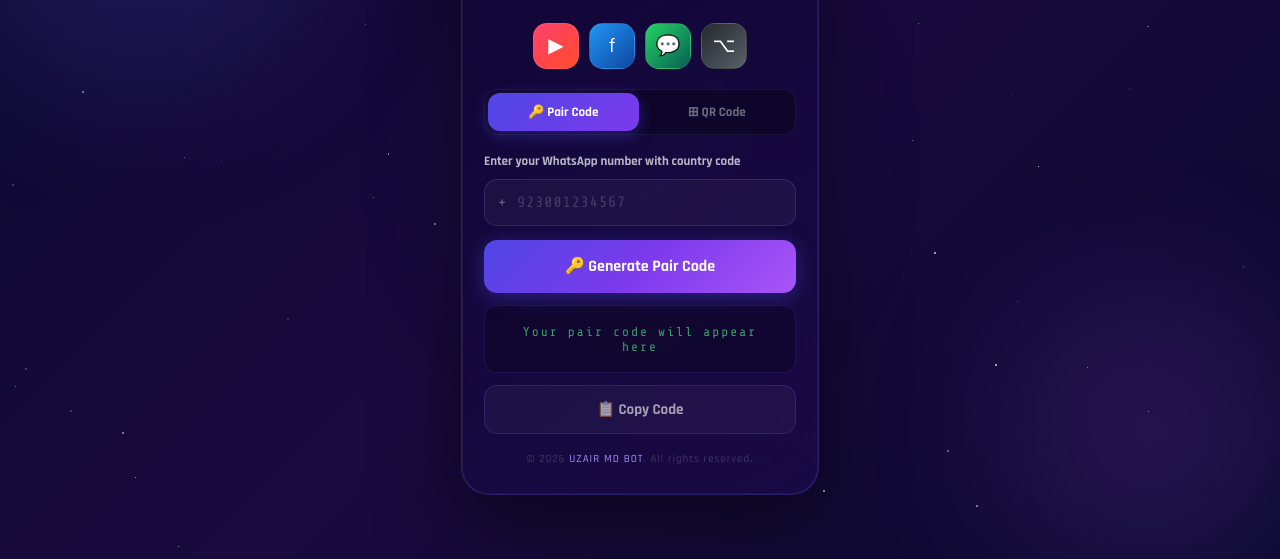
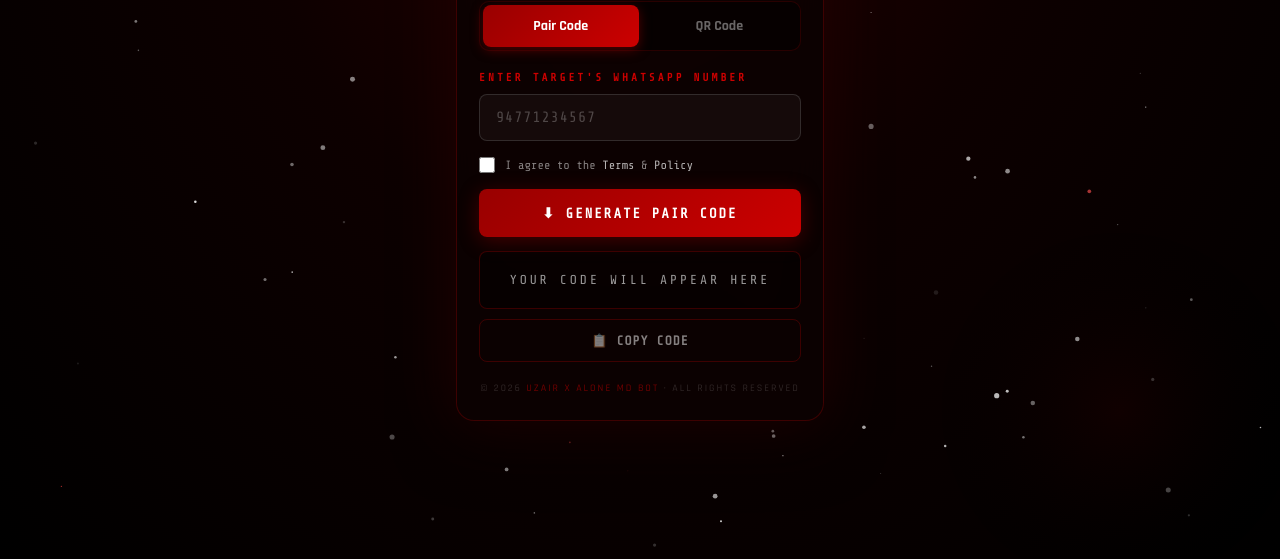
Before and after one commit to u498229-hash/UZAIR-MD-BOT, a website: page public/index.html in a window 1280 px wide. Shown: the part 241-800 px from the top of the page. Drawn offline with nearby package versions, Linux system fonts and the light colour scheme.

Commit message:
Add files via upload

```diff
--- a/public/index.html
+++ b/public/index.html
@@ -7,126 +7,415 @@
 <link href="https://fonts.googleapis.com/css2?family=Orbitron:wght@400;700;900&family=Rajdhani:wght@500;600;700&family=Share+Tech+Mono&display=swap" rel="stylesheet"/>
 <style>
 *{box-sizing:border-box;margin:0;padding:0}
-body{font-family:'Rajdhani',sans-serif;min-height:100vh;display:flex;align-items:center;justify-content:center;background:linear-gradient(135deg,#0a0a2e 0%,#1a0a3e 50%,#0a0a2e 100%);overflow-x:hidden}
-.bg{position:fixed;inset:0;z-index:0;pointer-events:none;overflow:hidden}
-.circle{position:absolute;border-radius:50%;filter:blur(80px);opacity:.15}
-.c1{width:400px;height:400px;background:#6c63ff;top:-100px;left:-100px;animation:move1 8s ease-in-out infinite alternate}
-.c2{width:300px;height:300px;background:#a855f7;bottom:-50px;right:-50px;animation:move2 6s ease-in-out infinite alternate}
-.c3{width:200px;height:200px;background:#3b82f6;top:50%;left:50%;animation:move3 10s ease-in-out infinite alternate}
-@keyframes move1{from{transform:translate(0,0)}to{transform:translate(50px,50px)}}
-@keyframes move2{from{transform:translate(0,0)}to{transform:translate(-30px,-30px)}}
-@keyframes move3{from{transform:translate(-50%,-50%) scale(1)}to{transform:translate(-50%,-50%) scale(1.5)}}
-.star{position:absolute;border-radius:50%;background:#fff;animation:twinkle linear infinite}
-@keyframes twinkle{0%,100%{opacity:0}50%{opacity:.8}}
-.container{position:relative;z-index:1;width:100%;max-width:390px;padding:16px}
-.card{width:100%;background:linear-gradient(145deg,rgba(15,5,50,.85),rgba(25,10,70,.9));border:1px solid rgba(108,99,255,.25);border-radius:28px;padding:28px 22px;backdrop-filter:blur(30px);box-shadow:0 25px 80px rgba(0,0,0,.5),0 0 0 1px rgba(255,255,255,.05) inset}
-.bot-icon-wrap{width:90px;height:90px;border-radius:22px;background:linear-gradient(135deg,#4f46e5,#7c3aed,#a855f7);display:flex;align-items:center;justify-content:center;margin:0 auto 14px;font-size:45px;box-shadow:0 8px 32px rgba(124,58,237,.5);animation:float 3s ease-in-out infinite}
-@keyframes float{0%,100%{transform:translateY(0) rotate(-2deg)}50%{transform:translateY(-8px) rotate(2deg)}}
-.bot-name{font-family:'Orbitron',sans-serif;font-size:22px;font-weight:900;text-align:center;background:linear-gradient(90deg,#818cf8,#c084fc,#f472b6,#c084fc,#818cf8);background-size:300%;-webkit-background-clip:text;-webkit-text-fill-color:transparent;animation:shimmer 4s linear infinite;margin-bottom:4px;letter-spacing:2px}
-@keyframes shimmer{0%{background-position:0%}100%{background-position:300%}}
-.bot-sub{text-align:center;color:rgba(255,255,255,.45);font-size:12px;letter-spacing:3px;text-transform:uppercase;margin-bottom:20px}
-.social-row{display:flex;gap:10px;justify-content:center;margin-bottom:20px}
-.s-btn{width:46px;height:46px;border-radius:14px;display:flex;align-items:center;justify-content:center;cursor:pointer;transition:all .2s;border:1px solid rgba(255,255,255,.08);font-size:20px;text-decoration:none;color:#fff}
-.s-btn:hover{transform:translateY(-3px) scale(1.05)}
-.s-yt{background:linear-gradient(135deg,#ff416c,#ff4b2b)}
-.s-fb{background:linear-gradient(135deg,#2196f3,#0d47a1)}
-.s-wa{background:linear-gradient(135deg,#25d366,#075e54)}
-.s-gh{background:linear-gradient(135deg,#24292e,#586069)}
-.tabs{display:flex;background:rgba(0,0,0,.3);border:1px solid rgba(255,255,255,.06);border-radius:14px;padding:3px;margin-bottom:18px;gap:3px}
-.tab{flex:1;padding:11px 8px;text-align:center;border-radius:12px;cursor:pointer;font-size:13px;font-weight:700;transition:all .25s;color:rgba(255,255,255,.4);border:none;background:transparent;font-family:'Rajdhani',sans-serif;display:flex;align-items:center;justify-content:center;gap:6px}
-.tab.active{background:linear-gradient(135deg,#4f46e5,#7c3aed);color:#fff;box-shadow:0 4px 15px rgba(79,70,229,.4)}
-.field-label{font-size:13px;font-weight:700;color:rgba(255,255,255,.7);margin-bottom:10px}
-.input-wrap{position:relative;margin-bottom:14px}
-.prefix{position:absolute;left:14px;top:50%;transform:translateY(-50%);color:rgba(255,255,255,.35);font-family:'Share Tech Mono',monospace;font-size:15px;pointer-events:none}
-input[type=tel]{width:100%;background:rgba(255,255,255,.04);border:1.5px solid rgba(108,99,255,.25);border-radius:13px;padding:14px 14px 14px 32px;color:#fff;font-family:'Share Tech Mono',monospace;font-size:15px;outline:none;transition:all .2s;letter-spacing:1px}
-input[type=tel]:focus{border-color:#7c3aed;box-shadow:0 0 0 3px rgba(124,58,237,.15)}
-input[type=tel]::placeholder{color:rgba(255,255,255,.18)}
-.btn-gen{width:100%;padding:16px;background:linear-gradient(135deg,#4f46e5,#7c3aed,#a855f7);border:none;border-radius:13px;color:#fff;font-family:'Rajdhani',sans-serif;font-size:16px;font-weight:700;cursor:pointer;transition:all .25s;display:flex;align-items:center;justify-content:center;gap:10px;margin-bottom:12px;box-shadow:0 4px 20px rgba(79,70,229,.4)}
-.btn-gen:hover{transform:translateY(-2px);box-shadow:0 8px 30px rgba(79,70,229,.6)}
+body{
+  font-family:'Rajdhani',sans-serif;
+  min-height:100vh;
+  display:flex;
+  align-items:center;
+  justify-content:center;
+  background:radial-gradient(ellipse at top,#2a0000 0%,#0d0000 45%,#000 100%);
+  overflow:hidden;
+  position:relative;
+}
+
+/* ── Canvas background ── */
+#bgCanvas{position:fixed;inset:0;z-index:0;pointer-events:none}
+
+/* ── Floating snow/dust particles ── */
+.particle{
+  position:fixed;
+  border-radius:50%;
+  background:#fff;
+  pointer-events:none;
+  z-index:1;
+  animation:fall linear infinite;
+}
+@keyframes fall{
+  0%{transform:translateY(-10px) translateX(0);opacity:0}
+  10%{opacity:1}
+  90%{opacity:.6}
+  100%{transform:translateY(100vh) translateX(var(--dx));opacity:0}
+}
+
+/* ── Container ── */
+.container{
+  position:relative;
+  z-index:2;
+  width:100%;
+  max-width:400px;
+  padding:20px 16px;
+}
+
+/* ── CARD ── */
+.card{
+  background:rgba(12,2,2,0.88);
+  border:1px solid rgba(180,0,0,0.3);
+  border-radius:18px;
+  padding:30px 22px 26px;
+  backdrop-filter:blur(20px);
+  box-shadow:0 0 60px rgba(120,0,0,0.25), 0 20px 60px rgba(0,0,0,0.7);
+  position:relative;
+  overflow:hidden;
+}
+
+/* red glow edge top */
+.card::before{
+  content:'';
+  position:absolute;
+  top:0;left:0;right:0;height:2px;
+  background:linear-gradient(90deg,transparent,#cc0000 40%,#ff2222 60%,transparent);
+  box-shadow:0 0 12px #cc0000;
+}
+
+/* ── Bot Name ── */
+.bot-name{
+  font-family:'Rajdhani',sans-serif;
+  font-size:24px;
+  font-weight:700;
+  text-align:center;
+  color:#ff2222;
+  margin-bottom:6px;
+  letter-spacing:1px;
+  text-shadow:0 0 20px rgba(255,30,30,0.6);
+}
+
+/* ── Connect badge ── */
+.connect-badge{
+  text-align:center;
+  color:rgba(255,255,255,.75);
+  font-size:12px;
+  letter-spacing:4px;
+  text-transform:uppercase;
+  margin-bottom:22px;
+  font-family:'Share Tech Mono',monospace;
+}
+
+/* ── Tabs ── */
+.tabs{
+  display:flex;
+  background:rgba(0,0,0,.5);
+  border:1px solid rgba(180,0,0,.2);
+  border-radius:10px;
+  padding:3px;
+  margin-bottom:20px;
+  gap:3px;
+}
+.tab{
+  flex:1;padding:12px 8px;text-align:center;border-radius:8px;
+  cursor:pointer;font-size:14px;font-weight:700;
+  transition:all .25s;color:rgba(255,255,255,.4);
+  border:none;background:transparent;
+  font-family:'Rajdhani',sans-serif;
+}
+.tab.active{
+  background:linear-gradient(135deg,#990000,#cc0000);
+  color:#fff;
+  box-shadow:0 3px 12px rgba(150,0,0,.5);
+}
+
+/* ── Field label ── */
+.field-label{
+  font-size:11px;font-weight:700;
+  color:#cc0000;
+  margin-bottom:10px;
+  letter-spacing:3px;
+  text-transform:uppercase;
+  font-family:'Share Tech Mono',monospace;
+}
+
+/* ── Input ── */
+.input-wrap{position:relative;margin-bottom:16px}
+input[type=tel]{
+  width:100%;
+  background:rgba(255,255,255,.04);
+  border:1px solid rgba(120,120,120,.3);
+  border-radius:8px;
+  padding:14px 16px;
+  color:rgba(255,255,255,.7);
+  font-family:'Share Tech Mono',monospace;
+  font-size:15px;
+  outline:none;
+  transition:border-color .2s;
+  letter-spacing:1px;
+}
+input[type=tel]:focus{border-color:#cc0000}
+input[type=tel]::placeholder{color:rgba(255,255,255,.25)}
+
+/* ── Terms row ── */
+.terms-row{
+  display:flex;align-items:center;gap:10px;
+  margin-bottom:16px;
+  font-size:12px;
+  color:rgba(255,255,255,.5);
+  font-family:'Share Tech Mono',monospace;
+}
+.terms-row input[type=checkbox]{
+  width:16px;height:16px;
+  accent-color:#cc0000;
+  cursor:pointer;
+}
+.terms-row a{color:rgba(255,255,255,.7);text-decoration:none}
+.terms-row a:hover{color:#ff4444}
+
+/* ── Generate Button ── */
+.btn-gen{
+  width:100%;padding:16px;
+  background:linear-gradient(135deg,#990000,#cc0000);
+  border:none;border-radius:8px;
+  color:#fff;
+  font-family:'Share Tech Mono',monospace;
+  font-size:14px;font-weight:700;
+  cursor:pointer;transition:all .2s;
+  display:flex;align-items:center;justify-content:center;gap:10px;
+  margin-bottom:14px;
+  box-shadow:0 4px 20px rgba(150,0,0,.4);
+  letter-spacing:2px;
+  text-transform:uppercase;
+}
+.btn-gen:hover{transform:translateY(-2px);box-shadow:0 6px 25px rgba(200,0,0,.6)}
 .btn-gen:disabled{opacity:.5;cursor:not-allowed;transform:none}
-.code-display{width:100%;background:rgba(0,0,0,.25);border:1.5px solid rgba(108,99,255,.15);border-radius:13px;padding:18px;text-align:center;font-family:'Share Tech Mono',monospace;color:rgba(74,222,128,.7);font-size:13px;letter-spacing:2px;min-height:62px;display:flex;align-items:center;justify-content:center;margin-bottom:12px;transition:all .3s}
-.code-display.has-code{color:#a78bfa;border-color:#7c3aed;font-size:26px;letter-spacing:8px;font-weight:700;text-shadow:0 0 20px rgba(167,139,250,.5)}
-.btn-copy{width:100%;padding:14px;background:rgba(255,255,255,.04);border:1.5px solid rgba(108,99,255,.2);border-radius:13px;color:rgba(255,255,255,.6);font-family:'Rajdhani',sans-serif;font-size:15px;font-weight:700;cursor:pointer;transition:all .2s;display:flex;align-items:center;justify-content:center;gap:8px}
-.btn-copy:hover{background:rgba(124,58,237,.1);border-color:#7c3aed;color:#fff}
-.status-msg{margin-top:10px;padding:10px 14px;border-radius:11px;font-size:12px;display:none;text-align:center;font-family:'Share Tech Mono',monospace}
-.status-msg.error{background:rgba(239,68,68,.08);border:1px solid rgba(239,68,68,.2);color:#f87171;display:block}
-.status-msg.success{background:rgba(74,222,128,.08);border:1px solid rgba(74,222,128,.2);color:#4ade80;display:block}
-.status-msg.info{background:rgba(167,139,250,.08);border:1px solid rgba(167,139,250,.2);color:#a78bfa;display:block}
-.footer{margin-top:18px;text-align:center;color:rgba(255,255,255,.18);font-size:11px;letter-spacing:1px}
-.footer span{color:#a78bfa}
-.toast{display:none;position:fixed;bottom:28px;left:50%;transform:translateX(-50%);background:linear-gradient(135deg,#4f46e5,#7c3aed);color:#fff;font-weight:700;font-size:13px;padding:12px 28px;border-radius:50px;z-index:999;white-space:nowrap;box-shadow:0 8px 25px rgba(79,70,229,.5)}
+
+/* ── Code display ── */
+.code-display{
+  width:100%;
+  background:rgba(0,0,0,.4);
+  border:1.5px solid rgba(180,0,0,.3);
+  border-radius:8px;
+  padding:18px;
+  text-align:center;
+  font-family:'Share Tech Mono',monospace;
+  color:rgba(255,255,255,.6);
+  font-size:13px;
+  letter-spacing:3px;
+  min-height:58px;
+  display:flex;align-items:center;justify-content:center;
+  margin-bottom:0;
+  text-transform:uppercase;
+  transition:all .3s;
+}
+.code-display.has-code{
+  color:#ff6666;
+  border-color:#cc0000;
+  font-size:28px;
+  letter-spacing:8px;
+  font-weight:700;
+  text-shadow:0 0 20px rgba(255,80,80,.6);
+}
+
+/* ── Copy btn ── */
+.btn-copy{
+  width:100%;padding:13px;
+  background:transparent;
+  border:1.5px solid rgba(180,0,0,.3);
+  border-radius:8px;
+  color:rgba(255,255,255,.5);
+  font-family:'Share Tech Mono',monospace;
+  font-size:13px;font-weight:700;
+  cursor:pointer;transition:all .2s;
+  display:flex;align-items:center;justify-content:center;gap:8px;
+  margin-top:10px;
+  letter-spacing:1px;
+}
+.btn-copy:hover{border-color:#cc0000;color:#fff;background:rgba(120,0,0,.2)}
+
+/* ── Status ── */
+.status-msg{margin-top:12px;padding:10px 14px;border-radius:8px;font-size:11px;display:none;text-align:center;font-family:'Share Tech Mono',monospace;letter-spacing:1px}
+.status-msg.error{background:rgba(180,0,0,.1);border:1px solid rgba(180,0,0,.4);color:#ff5555;display:block}
+.status-msg.success{background:rgba(0,120,0,.08);border:1px solid rgba(0,150,0,.3);color:#55ff88;display:block}
+.status-msg.info{background:rgba(180,0,0,.08);border:1px solid rgba(180,0,0,.2);color:#ff9999;display:block}
+
+/* ── Footer ── */
+.footer{margin-top:20px;text-align:center;color:rgba(255,255,255,.15);font-size:10px;letter-spacing:2px;text-transform:uppercase}
+.footer span{color:rgba(180,0,0,.6)}
+
+/* toast */
+.toast{display:none;position:fixed;bottom:30px;left:50%;transform:translateX(-50%);background:linear-gradient(135deg,#800000,#cc0000);color:#fff;font-weight:700;font-size:13px;padding:12px 30px;border-radius:50px;z-index:999;white-space:nowrap;box-shadow:0 6px 20px rgba(150,0,0,.6);font-family:'Share Tech Mono',monospace;letter-spacing:1px}
 </style>
 </head>
 <body>
-<div class="bg" id="bg">
-  <div class="circle c1"></div>
-  <div class="circle c2"></div>
-  <div class="circle c3"></div>
-</div>
+
+<canvas id="bgCanvas"></canvas>
+
 <div class="container">
   <div class="card">
-    <div class="bot-icon-wrap">🤖</div>
-    <div class="bot-name">UZAIR MD BOT</div>
-    <div class="bot-sub">Link your WhatsApp device</div>
-    <div class="social-row">
-      <a class="s-btn s-yt" href="https://youtube.com" target="_blank">▶</a>
-      <a class="s-btn s-fb" href="https://facebook.com" target="_blank">f</a>
-      <a class="s-btn s-wa" href="https://whatsapp.com" target="_blank">💬</a>
-      <a class="s-btn s-gh" href="https://github.com" target="_blank">⌥</a>
+    <div class="bot-name">UZAIR X ALONE MD BOT</div>
+    <div class="connect-badge">CONNECT 100% FREE</div>
+
+    <div class="tabs">
+      <button class="tab active" onclick="switchTab('pair')">Pair Code</button>
+      <button class="tab" onclick="switchTab('qr')">QR Code</button>
     </div>
-    <div class="tabs">
-      <button class="tab active" onclick="switchTab('pair')">🔑 Pair Code</button>
-      <button class="tab" onclick="switchTab('qr')">⊞ QR Code</button>
-    </div>
+
     <div id="pairSection">
-      <div class="field-label">Enter your WhatsApp number with country code</div>
+      <div class="field-label">Enter Target's WhatsApp Number</div>
       <div class="input-wrap">
-        <span class="prefix">+</span>
-        <input type="tel" id="numberInput" placeholder="923001234567" maxlength="15" inputmode="numeric"/>
+        <input type="tel" id="numberInput" placeholder="94771234567" maxlength="15" inputmode="numeric"/>
       </div>
-      <button class="btn-gen" id="genBtn" onclick="generateCode()">🔑 Generate Pair Code</button>
-      <div class="code-display" id="codeBox">Your pair code will appear here</div>
-      <button class="btn-copy" onclick="copyCode()">📋 Copy Code</button>
+      <div class="terms-row">
+        <input type="checkbox" id="agreeCheck"/>
+        <label for="agreeCheck">I agree to the <a href="#">Terms</a> &amp; <a href="#">Policy</a></label>
+      </div>
+      <button class="btn-gen" id="genBtn" onclick="generateCode()">⬇ GENERATE PAIR CODE</button>
+      <div class="code-display" id="codeBox">YOUR CODE WILL APPEAR HERE</div>
+      <button class="btn-copy" onclick="copyCode()">📋 COPY CODE</button>
       <div class="status-msg" id="statusMsg"></div>
     </div>
+
     <div id="qrSection" style="display:none">
-      <div style="text-align:center;padding:30px 0;color:rgba(255,255,255,.3);font-size:13px">
-        🔄 QR Code coming soon!<br><br>Please use Pair Code.
+      <div style="text-align:center;padding:35px 0;color:rgba(255,80,80,.3);font-size:13px;font-family:'Share Tech Mono',monospace;letter-spacing:2px">
+        QR CODE COMING SOON<br><br>PLEASE USE PAIR CODE
       </div>
     </div>
-    <div class="footer">© 2026 <span>UZAIR MD BOT</span>. All rights reserved.</div>
+
+    <div class="footer">© 2026 <span>UZAIR X ALONE MD BOT</span> · All Rights Reserved</div>
   </div>
 </div>
+
 <div class="toast" id="toast"></div>
+
 <script>
-const bg=document.getElementById('bg');
-for(let i=0;i<60;i++){const s=document.createElement('div');s.className='star';const sz=Math.random()*2+.5;s.style.cssText=`width:${sz}px;height:${sz}px;top:${Math.random()*100}%;left:${Math.random()*100}%;animation-duration:${Math.random()*4+2}s;animation-delay:${Math.random()*5}s`;bg.appendChild(s);}
-let currentCode='';
-function switchTab(tab){document.querySelectorAll('.tab').forEach((t,i)=>t.classList.toggle('active',(i===0&&tab==='pair')||(i===1&&tab==='qr')));document.getElementById('pairSection').style.display=tab==='pair'?'block':'none';document.getElementById('qrSection').style.display=tab==='qr'?'block':'none';}
+// ── Canvas background: floating red dust particles ──
+const canvas = document.getElementById('bgCanvas');
+const ctx = canvas.getContext('2d');
+let W, H, particles = [];
+
+function resize(){
+  W = canvas.width = window.innerWidth;
+  H = canvas.height = window.innerHeight;
+}
+resize();
+window.addEventListener('resize', resize);
+
+function Particle(){
+  this.reset = function(){
+    this.x = Math.random() * W;
+    this.y = Math.random() * H;
+    this.r = Math.random() * 2.2 + 0.4;
+    this.speedY = Math.random() * 0.4 + 0.15;
+    this.speedX = (Math.random() - 0.5) * 0.3;
+    this.opacity = Math.random() * 0.6 + 0.2;
+    this.twinkleSpeed = Math.random() * 0.02 + 0.005;
+    this.twinkleDir = 1;
+    // color: mostly white-ish with occasional red tint
+    const c = Math.random();
+    if(c < 0.15) this.color = `rgba(255,80,80,${this.opacity})`;
+    else if(c < 0.25) this.color = `rgba(200,50,50,${this.opacity})`;
+    else this.color = `rgba(255,255,255,${this.opacity})`;
+  };
+  this.reset();
+  this.y = Math.random() * H; // start spread across screen
+}
+
+for(let i = 0; i < 90; i++) particles.push(new Particle());
+
+// Radial glow orbs
+const orbs = [
+  {x:0.15, y:0.1, r:200, color:'rgba(100,0,0,0.18)', dx:0.0003, dy:0.0002},
+  {x:0.85, y:0.85, r:180, color:'rgba(80,0,0,0.15)', dx:-0.0002, dy:-0.0003},
+  {x:0.5, y:0.5, r:150, color:'rgba(60,0,0,0.1)', dx:0.0002, dy:-0.0002},
+];
+let t = 0;
+
+function draw(){
+  ctx.clearRect(0, 0, W, H);
+
+  // Draw orbs
+  orbs.forEach(o => {
+    const ox = (o.x + Math.sin(t * o.dx * 1000) * 0.08) * W;
+    const oy = (o.y + Math.cos(t * o.dy * 1000) * 0.08) * H;
+    const grad = ctx.createRadialGradient(ox, oy, 0, ox, oy, o.r);
+    grad.addColorStop(0, o.color);
+    grad.addColorStop(1, 'transparent');
+    ctx.fillStyle = grad;
+    ctx.beginPath();
+    ctx.arc(ox, oy, o.r, 0, Math.PI * 2);
+    ctx.fill();
+  });
+
+  // Draw particles
+  particles.forEach(p => {
+    // twinkle
+    p.opacity += p.twinkleSpeed * p.twinkleDir;
+    if(p.opacity > 0.85 || p.opacity < 0.1) p.twinkleDir *= -1;
+
+    ctx.beginPath();
+    ctx.arc(p.x, p.y, p.r, 0, Math.PI * 2);
+    // re-apply opacity
+    const base = p.color.replace(/[\d.]+\)$/, p.opacity + ')');
+    ctx.fillStyle = base;
+    ctx.fill();
+
+    p.x += p.speedX;
+    p.y += p.speedY;
+
+    if(p.y > H + 5 || p.x < -5 || p.x > W + 5){
+      p.y = -5;
+      p.x = Math.random() * W;
+      p.opacity = Math.random() * 0.6 + 0.2;
+    }
+  });
+
+  t++;
+  requestAnimationFrame(draw);
+}
+draw();
+
+// ── Bot logic ──
+let currentCode = '';
+
+function switchTab(tab){
+  document.querySelectorAll('.tab').forEach((t,i) =>
+    t.classList.toggle('active', (i===0 && tab==='pair') || (i===1 && tab==='qr'))
+  );
+  document.getElementById('pairSection').style.display = tab==='pair' ? 'block' : 'none';
+  document.getElementById('qrSection').style.display = tab==='qr' ? 'block' : 'none';
+}
+
 async function generateCode(){
-  const number=document.getElementById('numberInput').value.replace(/[^0-9]/g,'');
-  const box=document.getElementById('codeBox');
-  const btn=document.getElementById('genBtn');
-  if(!number||number.length<10){showStatus('❌ Valid number daalo with country code!','error');return;}
-  btn.disabled=true;btn.innerHTML='⏳ Generating...';
-  box.className='code-display';box.textContent='Connecting to WhatsApp...';
-  currentCode='';
+  const number = document.getElementById('numberInput').value.replace(/[^0-9]/g,'');
+  const agree = document.getElementById('agreeCheck').checked;
+  const box = document.getElementById('codeBox');
+  const btn = document.getElementById('genBtn');
+  if(!agree){ showStatus('❌ Terms & Policy pe agree karo pehle!','error'); return; }
+  if(!number || number.length < 10){ showStatus('❌ Valid number daalo with country code!','error'); return; }
+  btn.disabled = true; btn.innerHTML = '⏳ GENERATING...';
+  box.className = 'code-display'; box.textContent = 'CONNECTING TO WHATSAPP...';
+  currentCode = '';
   try{
     showStatus('⏳ WhatsApp se connect ho raha hai...','info');
-    const res=await fetch(`/pair?number=${number}`);
-    const data=await res.json();
-    if(data.error)throw new Error(data.error);
-    currentCode=data.code;
-    box.className='code-display has-code';
-    box.textContent=data.code;
+    const res = await fetch(`/pair?number=${number}`);
+    const data = await res.json();
+    if(data.error) throw new Error(data.error);
+    currentCode = data.code;
+    box.className = 'code-display has-code';
+    box.textContent = data.code;
     showStatus('✅ Code mil gaya! WhatsApp mein enter karo!','success');
-  }catch(err){showStatus('❌ '+err.message,'error');box.textContent='Your pair code will appear here';}
-  btn.disabled=false;btn.innerHTML='🔑 Generate Pair Code';
+  } catch(err){
+    showStatus('❌ ' + err.message,'error');
+    box.textContent = 'YOUR CODE WILL APPEAR HERE';
+  }
+  btn.disabled = false; btn.innerHTML = '⬇ GENERATE PAIR CODE';
 }
-function copyCode(){if(!currentCode){showStatus('❌ Pehle code generate karo!','error');return;}navigator.clipboard.writeText(currentCode).then(()=>showToast('✓ Code Copied!'));}
-function showStatus(msg,type){const el=document.getElementById('statusMsg');el.textContent=msg;el.className='status-msg '+type;}
-function showToast(msg){const t=document.getElementById('toast');t.textContent=msg;t.style.display='block';setTimeout(()=>t.style.display='none',2000);}
-document.getElementById('numberInput').addEventListener('keydown',e=>{if(e.key==='Enter')generateCode();});
+
+function copyCode(){
+  if(!currentCode){ showStatus('❌ Pehle code generate karo!','error'); return; }
+  navigator.clipboard.writeText(currentCode).then(() => showToast('✓ CODE COPIED!'));
+}
+
+function showStatus(msg, type){
+  const el = document.getElementById('statusMsg');
+  el.textContent = msg; el.className = 'status-msg ' + type;
+}
+
+function showToast(msg){
+  const t = document.getElementById('toast');
+  t.textContent = msg; t.style.display = 'block';
+  setTimeout(() => t.style.display = 'none', 2000);
+}
+
+document.getElementById('numberInput').addEventListener('keydown', e => {
+  if(e.key === 'Enter') generateCode();
+});
 </script>
 </body>
 </html>
```
